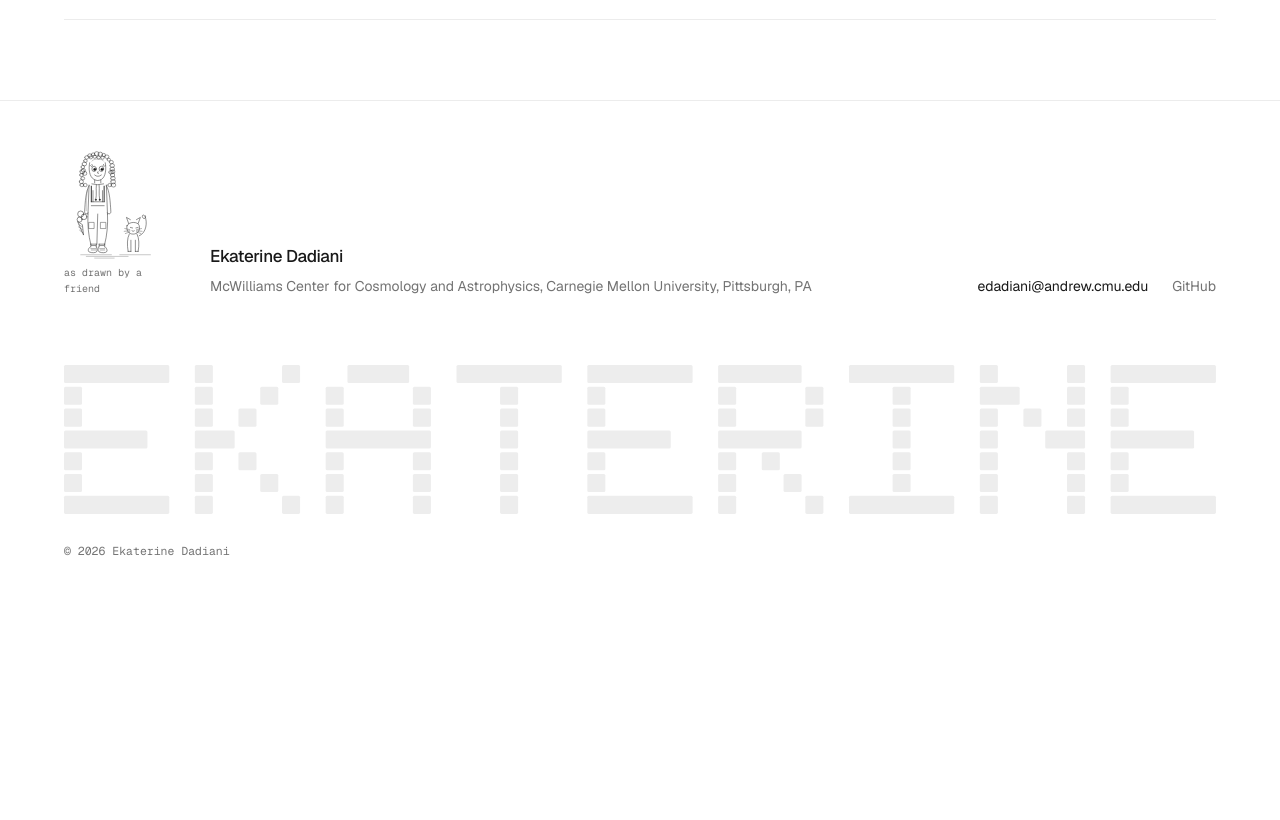
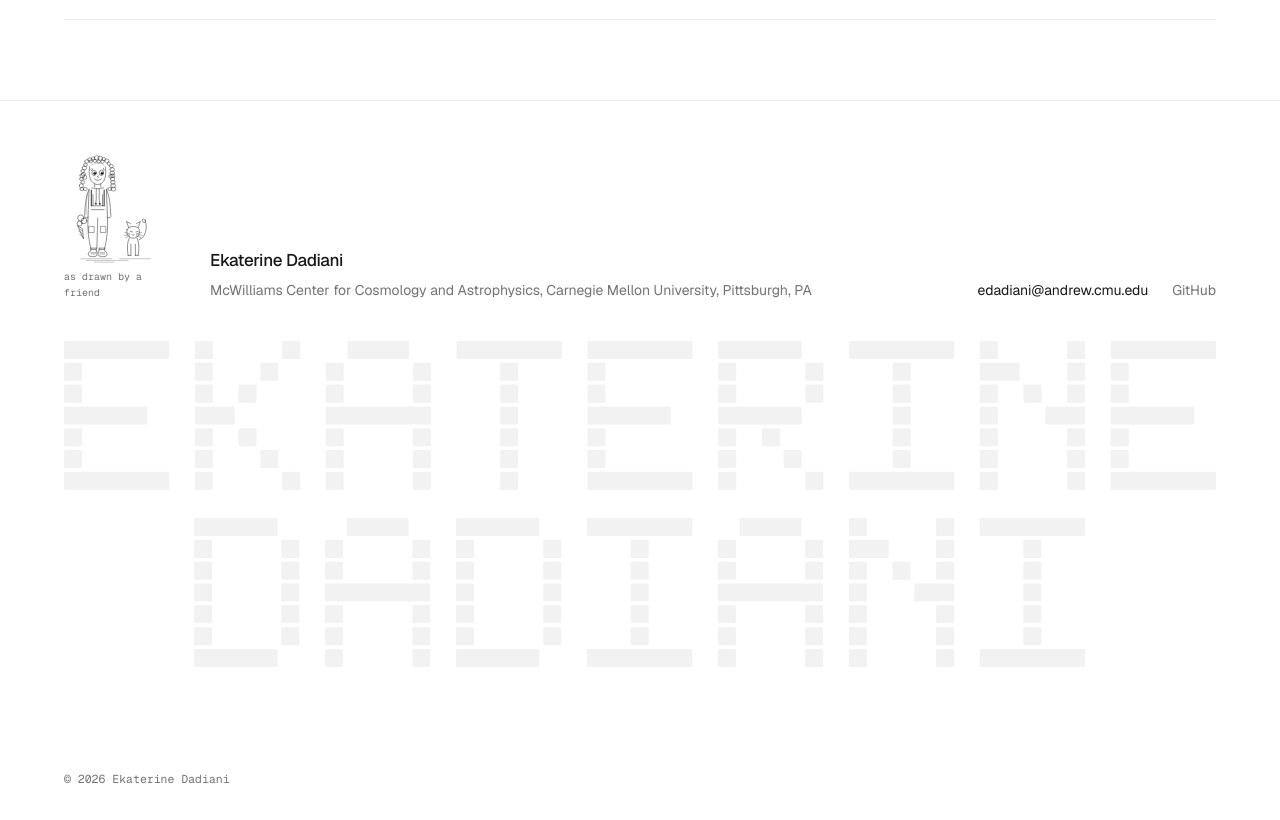
Before and after one commit to ektrnddn/ektrnddn.github.io, an Astro site: page /research in a window 1280 px wide. Shown: the part 1442-2262 px from the top of the page. Before the commit the page ends 2043 px from the top, so only its background shows below. Built offline with nearby package versions, Linux system fonts and the light colour scheme; Astro itself is replaced by a stand-in of ours.

Commit message:
Sticky nav with Contact; name as a light two-line block backdrop in the footer
The header stays pinned while scrolling and gains a Contact item that jumps
to the footer. The block-letter word becomes a lighter two-line
EKATERINE / DADIANI backdrop behind the footer details.

Co-Authored-By: Claude Fable 5.1 <noreply@anthropic.com>

```diff
--- a/src/components/Footer.astro
+++ b/src/components/Footer.astro
@@ -6,6 +6,7 @@ const labels: Record<string, string> = { github: 'GitHub', ads: 'ADS', scholar:
 const external = Object.entries(profile.links).filter(([, v]) => typeof v === 'string' && v.startsWith('http'));
 ---
 <footer id="contact" class="footer">
+  <div class="wrap backdrop"><PixelWord lines={['EKATERINE', 'DADIANI']} /></div>
   <div class="wrap top">
     <div class="doodle-slot"><Doodle /></div>
     <div class="who">
@@ -17,12 +18,14 @@ const external = Object.entries(profile.links).filter(([, v]) => typeof v === 's
       {external.map(([k, v]) => <a href={v} rel="me noopener" target="_blank">{labels[k] ?? k}</a>)}
     </div>
   </div>
-  <div class="wrap word"><PixelWord word="EKATERINE" /></div>
   <div class="wrap copy">© {new Date().getFullYear()} {profile.name}</div>
 </footer>
 <style>
-  .footer { margin-top: 80px; border-top: 1px solid var(--rule); }
-  .top { display: flex; align-items: flex-end; gap: 24px; flex-wrap: wrap; padding-top: 40px; padding-bottom: 28px; }
+  .footer { position: relative; margin-top: 80px; border-top: 1px solid var(--rule); overflow: hidden; min-height: 720px; display: flex; flex-direction: column; }
+  .footer > .wrap { width: 100%; }
+  .backdrop { position: absolute; left: 0; right: 0; top: 240px; z-index: 0; pointer-events: none; }
+  .top, .copy { position: relative; z-index: 1; }
+  .top { display: flex; align-items: flex-end; gap: 24px; flex-wrap: wrap; padding-top: 44px; padding-bottom: 28px; }
   .doodle-slot { flex: none; width: 118px; margin-right: 4px; }
   .who { flex: 1 1 320px; }
   .links { margin-left: auto; }
@@ -32,8 +35,7 @@ const external = Object.entries(profile.links).filter(([, v]) => typeof v === 's
   .links a { color: var(--muted); }
   .links a.mail { color: var(--ink); }
   .links a:hover { color: var(--accent); }
-  .word { padding-top: 40px; padding-bottom: 28px; }
-  .copy { font-family: var(--mono); font-size: 11.5px; color: var(--muted); padding-bottom: 40px; }
+  .copy { font-family: var(--mono); font-size: 11.5px; color: var(--muted); padding-bottom: 32px; margin-top: auto; }
   .copy a { color: var(--muted); text-decoration: underline; }
-  @media (max-width: 900px) { .footer { margin-top: 56px; } .links { gap: 16px; } }
+  @media (max-width: 900px) { .footer { margin-top: 56px; min-height: 460px; } .links { gap: 16px; } .backdrop { top: 230px; } }
 </style>
--- a/src/components/Nav.astro
+++ b/src/components/Nav.astro
@@ -5,6 +5,7 @@ const items = [
   { href: '/research/', label: 'Research' },
   { href: '/publications/', label: 'Publications' },
   { href: '/about/', label: 'About' },
+  { href: '#contact', label: 'Contact' },
 ];
 const isActive = (href: string) => !href.includes('#') && path.startsWith(href);
 ---
@@ -21,7 +22,7 @@ const isActive = (href: string) => !href.includes('#') && path.startsWith(href);
   </div>
 </header>
 <style>
-  .nav { border-bottom: 1px solid var(--rule); }
+  .nav { position: sticky; top: 0; z-index: 20; background: rgba(255, 255, 255, .92); backdrop-filter: blur(8px); -webkit-backdrop-filter: blur(8px); border-bottom: 1px solid var(--rule); }
   .bar { display: flex; justify-content: space-between; align-items: center; gap: 16px; flex-wrap: wrap; padding-top: 22px; padding-bottom: 22px; }
   .name { font-size: 18px; font-weight: 500; letter-spacing: -.02em; color: var(--ink); }
   .name:hover { color: var(--accent); text-decoration: none; }
--- a/src/components/PixelWord.astro
+++ b/src/components/PixelWord.astro
@@ -1,8 +1,8 @@
 ---
 // A word spelled in light grey blocks, 5×7 pixel letters merged into horizontal bars.
 // Blocks near the cursor darken; the word fades in row by row when it scrolls into view.
-interface Props { word?: string }
-const { word = 'EKATERINE' } = Astro.props;
+interface Props { lines?: string[] }
+const { lines = ['EKATERINE'] } = Astro.props;
 const FONT: Record<string, string[]> = {
   E: ['11111', '10000', '10000', '11110', '10000', '10000', '11111'],
   K: ['10001', '10010', '10100', '11000', '10100', '10010', '10001'],
@@ -15,11 +15,11 @@ const FONT: Record<string, string[]> = {
   ' ': ['00000', '00000', '00000', '00000', '00000', '00000', '00000'],
 };
 const rows = 7, cell = 24, gap = 5, pitch = cell + gap;
+type Bar = { x: number; y: number; w: number; r: number };
+const render = (word: string) => {
   const letters = [...word.toUpperCase()].map((c) => FONT[c] ?? FONT[' ']);
   const cols = letters.length * 6 - 1;
-const W = cols * pitch - gap, H = rows * pitch - gap;
-// merge horizontal runs of set pixels into bars
-const bars: { x: number; y: number; w: number; r: number }[] = [];
+  const bars: Bar[] = [];
   for (let r = 0; r < rows; r++) {
     const line = letters.map((l) => l[r]).join('0');
     let start = -1;
@@ -29,19 +29,25 @@ for (let r = 0; r < rows; r++) {
       if (!on && start >= 0) { bars.push({ x: start * pitch, y: r * pitch, w: (c - start) * pitch - gap, r }); start = -1; }
     }
   }
+  return { cols, W: cols * pitch - gap, H: rows * pitch - gap, bars };
+};
+const rendered = lines.map(render);
+const maxCols = Math.max(...rendered.map((r) => r.cols));
 ---
 <div class="pixelword" data-pixelword aria-hidden="true">
-  <svg viewBox={`0 0 ${W} ${H}`} preserveAspectRatio="xMinYMid meet">
-    {bars.map((b) => <rect x={b.x} y={b.y} width={b.w} height={cell} rx="2" style={`--d:${b.r * 60}ms`} />)}
+  {rendered.map((line, i) => (
+    <svg viewBox={`0 0 ${line.W} ${line.H}`} preserveAspectRatio="xMidYMid meet" style={`width:${(line.cols / maxCols) * 100}%`}>
+      {line.bars.map((b) => <rect x={b.x} y={b.y} width={b.w} height={cell} rx="2" style={`--d:${(i * rows + b.r) * 45}ms`} />)}
     </svg>
+  ))}
 </div>
 <style>
-  .pixelword { width: 100%; }
-  svg { width: 100%; height: auto; display: block; overflow: visible; }
-  rect { fill: #ededed; opacity: 0; transform: translateY(6px); transition: fill .25s ease, opacity .6s ease var(--d), transform .6s cubic-bezier(.2,.7,.2,1) var(--d); }
+  .pixelword { width: 100%; display: flex; flex-direction: column; align-items: center; gap: 28px; }
+  svg { height: auto; display: block; overflow: visible; }
+  rect { fill: #f2f2f2; opacity: 0; transform: translateY(6px); transition: fill .25s ease, opacity .6s ease var(--d), transform .6s cubic-bezier(.2,.7,.2,1) var(--d); }
   .pixelword.in rect { opacity: 1; transform: none; }
-  rect.near { fill: #cfcfcf; }
-  rect.nearer { fill: #b3b3b3; }
+  rect.near { fill: #e3e3e3; }
+  rect.nearer { fill: #d2d2d2; }
 </style>
 <script>
   const root = document.querySelector<HTMLElement>('[data-pixelword]');
```
Lines whose indentation alone changed are shown as unchanged.
